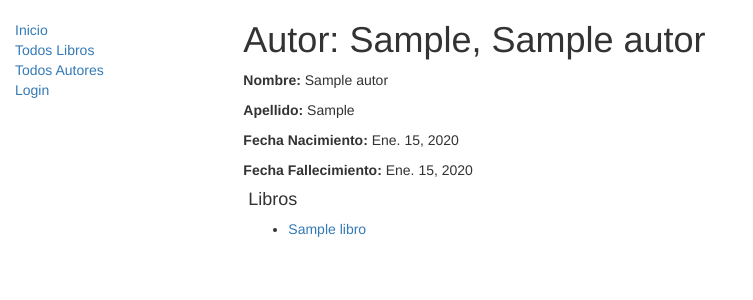
After one commit to jtoroduoc/VivoBook, a Django app: page /catalogo/autores/1 in a window 1280 px wide. The commit adds this page. Shown: the top 300 px of the page, without its empty margins (0-753 px from the left). Run offline with Django 3.2, Linux system fonts and the light colour scheme; tables that the repository leaves empty hold one stand-in row (values such as "Sample post"); some libraries are stand-ins or nearby versions.

Commit message:
Front de autores ok

```diff
--- a/catalogo/templates/base_generica.html
+++ b/catalogo/templates/base_generica.html
@@ -19,7 +19,7 @@
                 <ul class="sidebar-nav">
                     <li><a href="{% url 'index' %}">Inicio</a></li>
                     <li><a href="{% url 'libros' %}">Todos Libros</a></li>
-                    <li><a href="">Todos Autores</a></li>
+                    <li><a href="{% url 'autores' %}">Todos Autores</a></li>
                     {% if user.is_authenticated %}
                     <li>Usuario: {{ user.get_username }}</li>
                     <li><a href="{% url 'logout' %}?next={{request.path}}">Logout</a></li>
--- /dev/null
+++ b/catalogo/templates/catalogo/autor_detail.html
@@ -0,0 +1,22 @@
+{% extends 'base_generica.html' %}
+{% block content %}
+<div class="container-fluid">
+    <h1>Autor: {{ autor }}</h1>
+    <div class="row">
+        <div class="col-sm-12">
+            <p><strong>Nombre: </strong>{{autor.nombre}}</p>
+            <p><strong>Apellido: </strong>{{autor.apellido}}</p>
+            <p><strong>Fecha Nacimiento: </strong>{{autor.fecha_nacimiento}}</p>
+            <p><strong>Fecha Fallecimiento: </strong>{{autor.fecha_muerte}}</p>
+        </div>
+
+        <div style="margin-left: 20px; margin-top: 20px;">
+            <h4>Libros</h4>
+            <ul>
+            {% for libro in autor.libro_set.all %}
+                <li><a href="{{libro.get_absolute_url}}">{{ libro.titulo }}</a></li>
+            {% endfor %}
+            </ul>
+        </div>
+    </div>
+{% endblock %}
--- a/catalogo/templates/catalogo/libro_detail.html
+++ b/catalogo/templates/catalogo/libro_detail.html
@@ -9,7 +9,7 @@
             </div>
         </div>
         <div class="col-sm-11">
-            <p><strong>Autor: </strong><a href="">{{libro.autor}}</a></p>
+            <p><strong>Autor: </strong><a href="{{ libro.autor.get_absolute_url }}">{{libro.autor}}</a></p>
             <p><strong>Resumen: </strong>{{libro.resumen}}</p>
             <p><strong>ISBN: </strong>{{libro.isbn}}</p>
             <p><strong>Genero: </strong>{% for genero in libro.genero.all %}{{ genero }}{% if not forloop.last %},{% endif %}{% endfor %}</p>
@@ -26,4 +26,5 @@
             <p class="text-muted"><strong>Id: </strong>{{copia.id}}</p>
             {% endfor %}
         </div>
+    </div>
 {% endblock %}
--- a/catalogo/urls.py
+++ b/catalogo/urls.py
@@ -1,5 +1,4 @@
 from django.conf import settings
-from catalogo.views import LibroDetailView
 from django.urls.conf import path
 from django.urls import re_path
 from . import views
@@ -8,5 +7,7 @@ from django.conf.urls.static import static
 urlpatterns = [
     re_path(r'^$', views.index, name="index"), # función url -> re_path
     re_path(r'^libros/$', views.LibroListView.as_view(), name='libros'),
-    re_path(r'^libros/(?P<pk>\d+)$', views.LibroDetailView.as_view(), name='libro-detail')
+    re_path(r'^libros/(?P<pk>\d+)$', views.LibroDetailView.as_view(), name='libro-detail'),
+    re_path(r'^autores/$', views.AutorListView.as_view(), name='autores'),
+    re_path(r'^autores/(?P<pk>\d+)$', views.AutorDetailView.as_view(), name='autor-detail'),
 ]
--- a/catalogo/views.py
+++ b/catalogo/views.py
@@ -1,4 +1,5 @@
 from django.contrib.admin import autodiscover
+from django.db import models
 from django.shortcuts import render
 from .models import Libro, Inventario, Autor
 from django.views import generic
@@ -30,3 +31,9 @@ class LibroListView(generic.ListView):
 
 class LibroDetailView(generic.DetailView):
     model = Libro
+
+class AutorListView(generic.ListView):
+    model = Autor
+
+class AutorDetailView(generic.DetailView):
+    model = Autor
```
Also changed, not shown: catalogo/models.py (+22 -9 lines), catalogo/templates/catalogo/autor_list.html (+17 -0 lines), media/images/LasDosTorres.jpg (added), 1 other file. Lines whose indentation alone changed are shown as unchanged.
